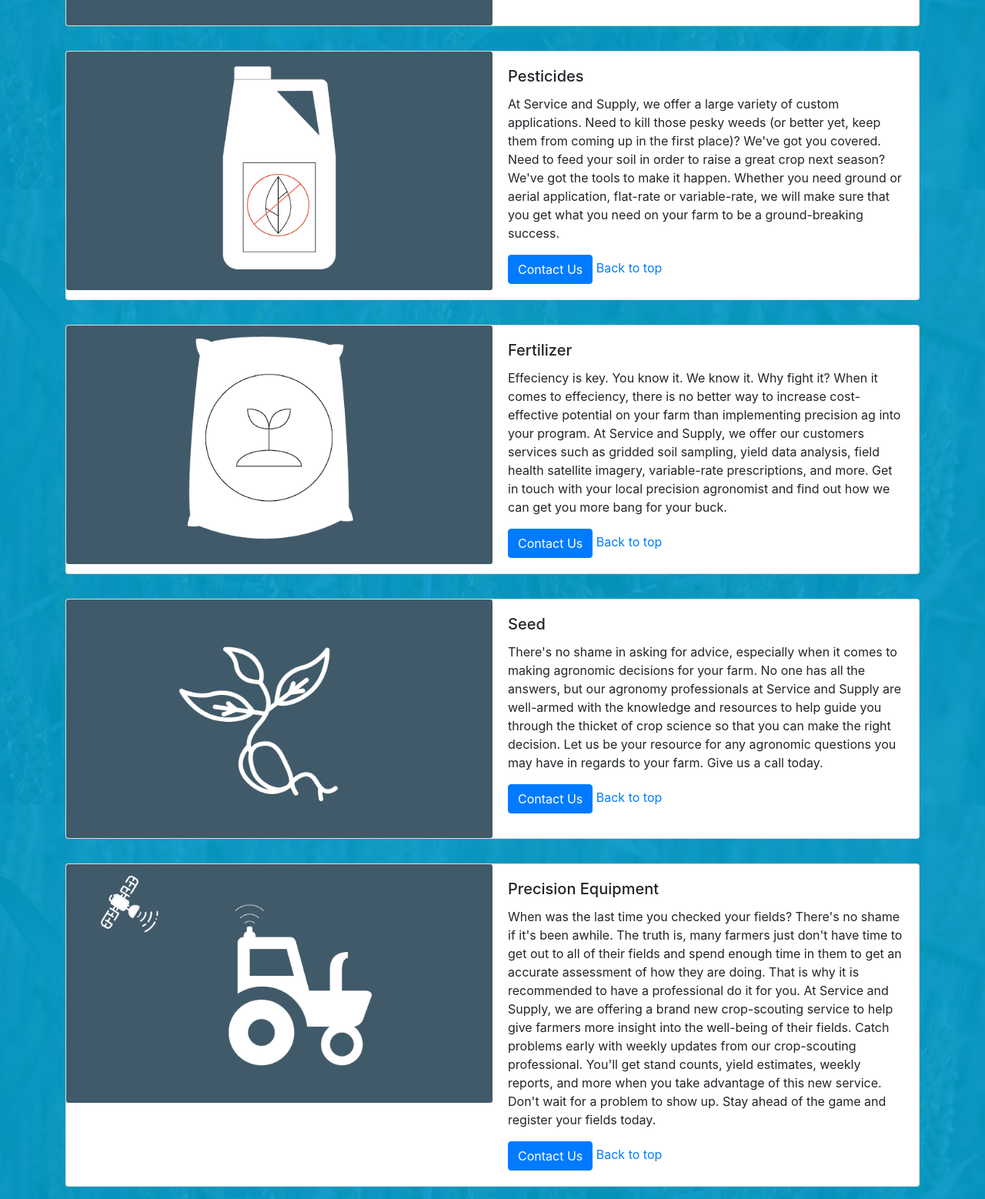
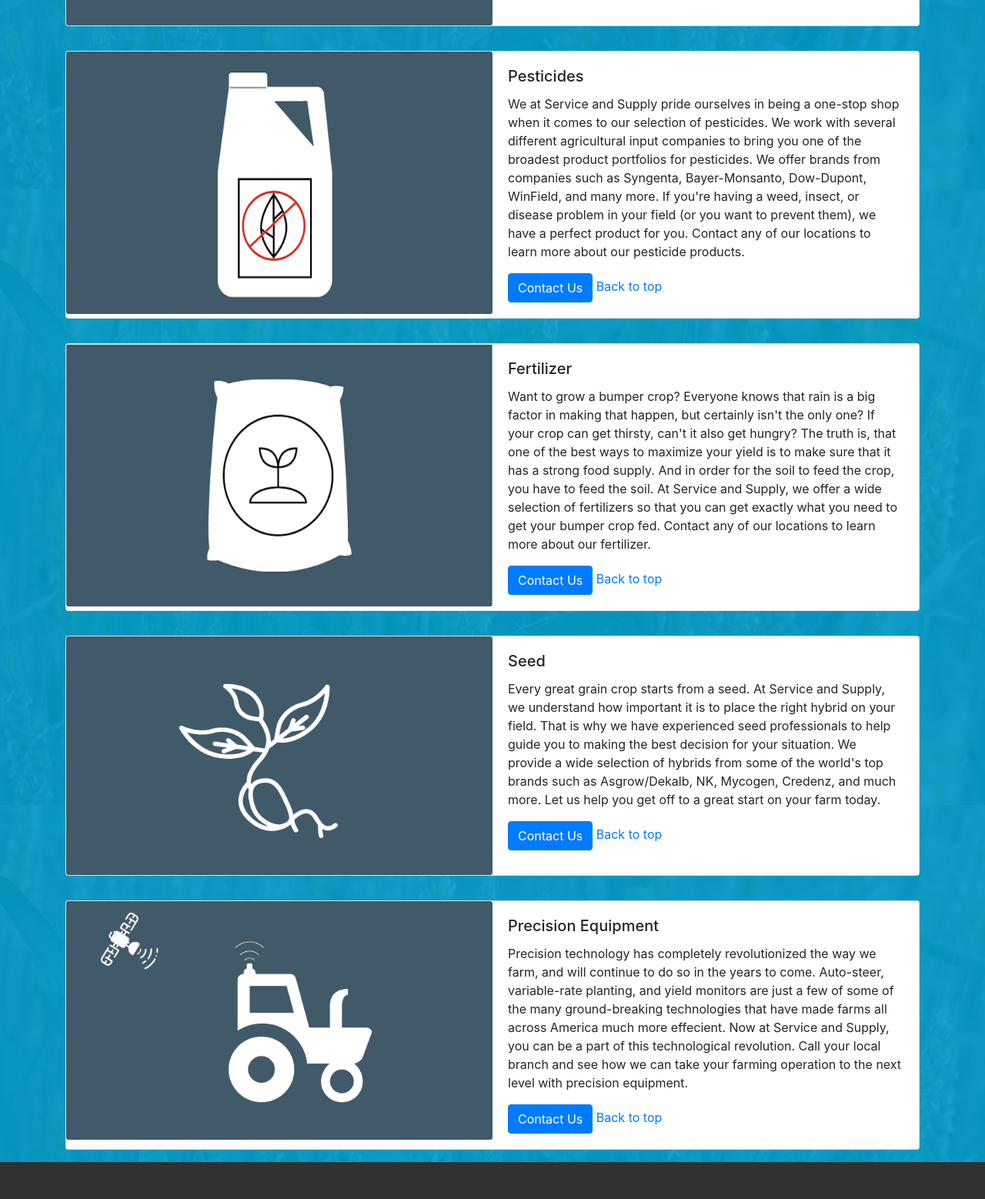
Before and after one commit to slotton24/coop-placeholder-site, a plain HTML site: page products.html in a window 1280 px wide. Shown: the part 554-2112 px from the top of the page at 77% size. After the commit the page ends 2064 px from the top, so only its background shows below. Drawn offline with Linux system fonts and the light colour scheme; a web font is replaced by a local one.

Commit message:
Finished all but footer

```diff
--- a/products.html
+++ b/products.html
@@ -1,6 +1,15 @@
 <!DOCTYPE html>
 <html lang="en">
   <head>
+      <!-- Global site tag (gtag.js) - Google Analytics -->
+    <script async src="https://www.googletagmanager.com/gtag/js?id=UA-139422105-1"></script>
+    <script>
+      window.dataLayer = window.dataLayer || [];
+      function gtag(){dataLayer.push(arguments);}
+      gtag('js', new Date());
+
+      gtag('config', 'UA-139422105-1');
+    </script>
     <meta charset="utf-8">
     <meta http-equiv="X-UA-Compatible" content="IE=edge">
     <meta name="viewport" content="width=device-width, initial-scale=1">
@@ -90,12 +99,12 @@
               <div class="card mb-3" style="max-width: 100%;">
                   <div class="row no-gutters">
                     <div class="col-md-6">
-                      <img src="images/herbicide-img.png" class="card-img" alt="Herbicide Jug">
+                      <img src="images/herb-jug-v2-tall.png" class="card-img" alt="Herbicide Jug">
                     </div>
                     <div class="col-md-6">
                       <div class="card-body">
                         <h5 class="card-title">Pesticides</h5>
-                        <p class="card-text">At Service and Supply, we offer a large variety of custom applications. Need to kill those pesky weeds (or better yet, keep them from coming up in the first place)? We've got you covered. Need to feed your soil in order to raise a great crop next season? We've got the tools to make it happen. Whether you need ground or aerial application, flat-rate or variable-rate, we will make sure that you get what you need on your farm to be a ground-breaking success.</p>
+                        <p class="card-text">We at Service and Supply pride ourselves in being a one-stop shop when it comes to our selection of pesticides. We work with several different agricultural input companies to bring you one of the broadest product portfolios for pesticides. We offer brands from companies such as Syngenta, Bayer-Monsanto, Dow-Dupont, WinField, and many more. If you're having a weed, insect, or disease problem in your field (or you want to prevent them), we have a perfect product for you. Contact any of our locations to learn more about our pesticide products.</p>
 						<a href="locations.html" class="btn btn-primary">Contact Us</a>
 						<a href="products.html" class="btn-link">Back to top</a>
                       </div>
@@ -109,12 +118,12 @@
               <div class="card mb-3" style="max-width: 100%;">
                   <div class="row no-gutters">
                     <div class="col-md-6">
-                      <img src="images/fert-img.png" class="card-img" alt="Fertilizer Bag">
+                      <img src="images/fert-img-v2-tall.png" class="card-img" alt="Fertilizer Bag">
                     </div>
                     <div class="col-md-6">
                       <div class="card-body">
                         <h5 class="card-title">Fertilizer</h5>
-                        <p class="card-text">Effeciency is key. You know it. We know it. Why fight it? When it comes to effeciency, there is no better way to increase cost-effective potential on your farm than implementing precision ag into your program. At Service and Supply, we offer our customers services such as gridded soil sampling, yield data analysis, field health satellite imagery, variable-rate prescriptions, and more. Get in touch with your local precision agronomist and find out how we can get you more bang for your buck.</p>
+                        <p class="card-text">Want to grow a bumper crop? Everyone knows that rain is a big factor in making that happen, but certainly isn't the only one? If your crop can get thirsty, can't it also get hungry? The truth is, that one of the best ways to maximize your yield is to make sure that it has a strong food supply. And in order for the soil to feed the crop, you have to feed the soil. At Service and Supply, we offer a wide selection of fertilizers so that you can get exactly what you need to get your bumper crop fed. Contact any of our locations to learn more about our fertilizer.</p>
 						<a href="locations.html" class="btn btn-primary">Contact Us</a>
 						<a href="products.html" class="btn-link">Back to top</a>
                       </div>
@@ -133,7 +142,7 @@
                     <div class="col-md-6">
                       <div class="card-body">
                         <h5 class="card-title">Seed</h5>
-                        <p class="card-text">There's no shame in asking for advice, especially when it comes to making agronomic decisions for your farm. No one has all the answers, but our agronomy professionals at Service and Supply are well-armed with the knowledge and resources to help guide you through the thicket of crop science so that you can make the right decision. Let us be your resource for any agronomic questions you may have in regards to your farm. Give us a call today.</p>
+                        <p class="card-text">Every great grain crop starts from a seed. At Service and Supply, we understand how important it is to place the right hybrid on your field. That is why we have experienced seed professionals to help guide you to making the best decision for your situation. We provide a wide selection of hybrids from some of the world's top brands such as Asgrow/Dekalb, NK, Mycogen, Credenz, and much more. Let us help you get off to a great start on your farm today.</p>
 						<a href="locations.html" class="btn btn-primary">Contact Us</a>
 						<a href="products.html" class="btn-link">Back to top</a>
                       </div>
@@ -152,7 +161,7 @@
                     <div class="col-md-6">
                       <div class="card-body">
                         <h5 class="card-title">Precision Equipment</h5>
-                        <p class="card-text">When was the last time you checked your fields? There's no shame if it's been awhile. The truth is, many farmers just don't have time to get out to all of their fields and spend enough time in them to get an accurate assessment of how they are doing. That is why it is recommended to have a professional do it for you. At Service and Supply, we are offering a brand new crop-scouting service to help give farmers more insight into the well-being of their fields. Catch problems early with weekly updates from our crop-scouting professional. You'll get stand counts, yield estimates, weekly reports, and more when you take advantage of this new service. Don't wait for a problem to show up. Stay ahead of the game and register your fields today.</p>
+                        <p class="card-text">Precision technology has completely revolutionized the way we farm, and will continue to do so in the years to come. Auto-steer, variable-rate planting, and yield monitors are just a few of some of the many ground-breaking technologies that have made farms all across America much more effecient. Now at Service and Supply, you can be a part of this technological revolution. Call your local branch and see how we can take your farming operation to the next level with precision equipment.</p>
 						<a href="locations.html" class="btn btn-primary">Contact Us</a>
 						<a href="products.html" class="btn-link">Back to top</a>
                       </div>
```
Also changed, not shown: about-us.html (+9 -0 lines), index.html (+9 -0 lines), locations.html (+9 -0 lines), services.html (+9 -0 lines), images/fert-img-tall.png (added), images/fert-img-v2-tall.png (added), images/fert-img-v2.png (added), images/herb-jug-v2-tall.png (added), images/herb-jug-v2.png (added), images/seed-img-tall.png (added).
